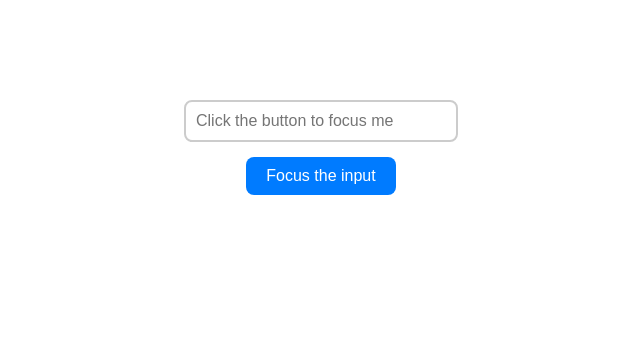
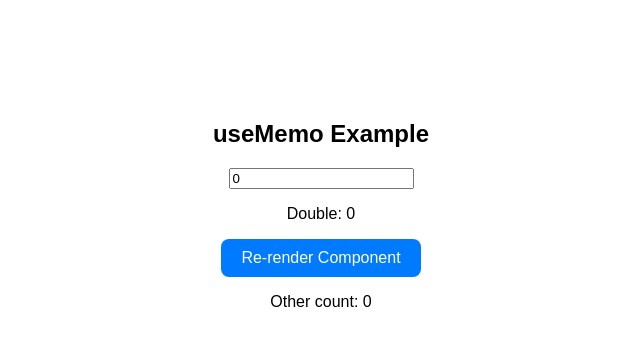
Before and after one commit to digidense/React_Upskilling_Jinisha, a React (Vite) app in the folder myreactProject/: page / in a window 1280 px wide. Shown: the top 346 px of the page, without its empty margins (319-959 px from the left). Built offline with nearby package versions, Linux system fonts and the light colour scheme.

Commit message:
useMemo Completed

```diff
--- a/myreactProject/src/App.jsx
+++ b/myreactProject/src/App.jsx
@@ -1,13 +1,15 @@
 import Hookuseeffect from "./Hookuseeffect";
 import Hookusestate from "./Hookusestate";
 import FocusInput from './Hookuseref';
+import UseMemoExample from './Hookusememo';
 function App(){
 
     return <>
      {/* <Hookusestate/> */}
      {/* <Hookuseeffect/> */}
      {/* <Hookusestate/> */}
-     <FocusInput/>
+     {/* <FocusInput/> */}
+     <UseMemoExample/>
     </>
 }
 
--- /dev/null
+++ b/myreactProject/src/Hookusememo.jsx
@@ -0,0 +1,31 @@
+import React, { useState, useMemo } from 'react';
+
+function UseMemoExample() {
+  const [number, setNumber] = useState(0);
+  const [other, setOther] = useState(0);
+
+  const slowFunction = (num) => {
+    console.log("⏳ Running slow function...");
+    for (let i = 0; i < 1000000000; i++) {} // simulate slow work
+    return num * 2;
+  };
+
+  const doubleNumber = useMemo(() => slowFunction(number), [number]);
+
+  return (
+    <div>
+      <h2>useMemo Example</h2>
+      <input
+        type="number"
+        value={number}
+        onChange={(e) => setNumber(Number(e.target.value))}
+      />
+      <p>Double: {doubleNumber}</p>
+
+      <button onClick={() => setOther(other + 1)}>Re-render Component</button>
+      <p>Other count: {other}</p>
+    </div>
+  );
+}
+
+export default UseMemoExample;
--- a/myreactProject/src/Hookuseref.jsx
+++ b/myreactProject/src/Hookuseref.jsx
@@ -10,6 +10,7 @@ function FocusInput() {
 
   return (
     <div>
+        <h1>UseRef </h1>
       <input ref={inputRef} type="text" placeholder="Click the button to focus me" />
       <button onClick={handleClick}>Focus the input</button>
     </div>
```
